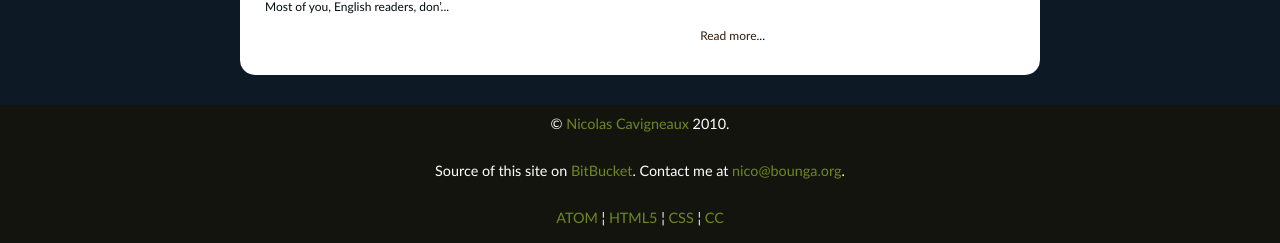
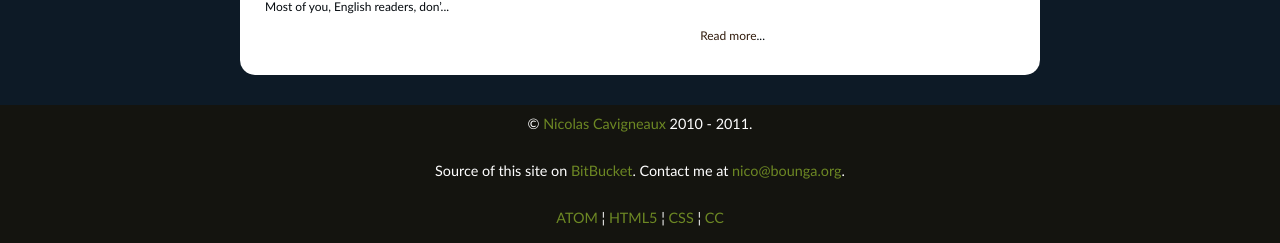
Before and after one commit to Bounga/bounga.org, a Jekyll site: the page built from index.html, in a window 1280 px wide. Shown: the part 1457-1700 px from the top of the page. Built offline with Jekyll 4.4.1, drawn with Linux system fonts in a browser that asks for light colours; some web fonts are replaced; the list of posts is cut into pages by our own code; comment, search, counter and statistics services are not loaded.

Commit message:
Update copyrights

```diff
--- a/_layouts/default.html
+++ b/_layouts/default.html
@@ -107,7 +107,7 @@
       </section>
     </div>
     <footer>
-      <p>© <a href="http://www.cavigneaux.net/">Nicolas Cavigneaux</a> 2010.</p>
+      <p>© <a href="http://www.cavigneaux.net/">Nicolas Cavigneaux</a> 2010 - {{ site.time | date: "%Y" }}.</p>
       <p>
         Source of this site on <a href="http://www.bitbucket.org/Bounga/blog">BitBucket</a>.
         Contact me at <a href="mailto:nico@bounga.org">nico@bounga.org</a>.
```
